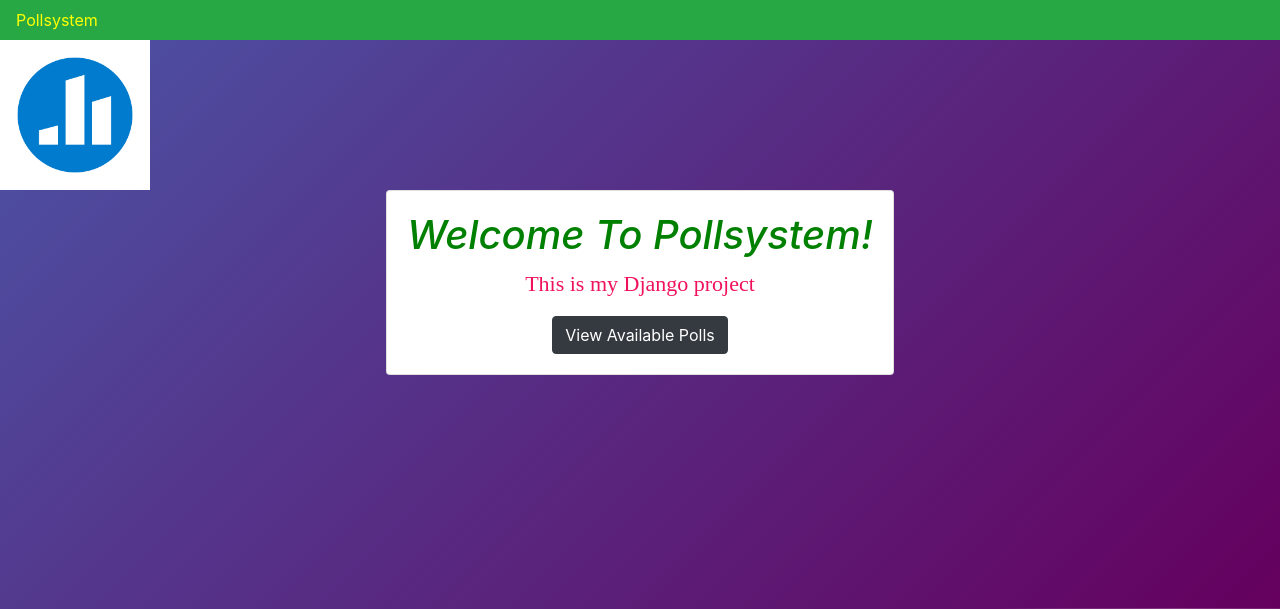
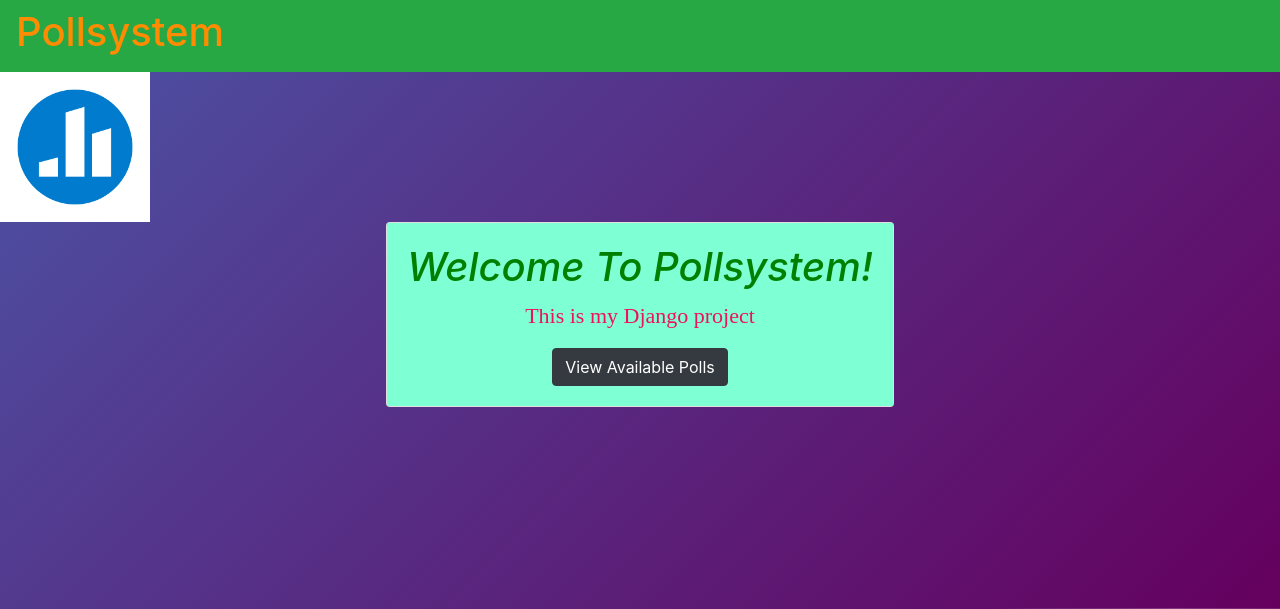
Before and after one commit to mohamadHaris07/polling-system, a Django app: page / in a window 1280 px wide. Shown: the top 609 px of the page. Run offline with Django 5.2, Linux system fonts and the light colour scheme; some libraries are stand-ins or nearby versions.

Commit message:
new commit

```diff
--- a/pollproject/pollapp/models.py
+++ b/pollproject/pollapp/models.py
@@ -5,6 +5,7 @@ class Question(models.Model):
 
     def __str__(self):
         return self.question_text
+
 
 
 class Choice(models.Model):
--- a/pollproject/pollproject/settings.py
+++ b/pollproject/pollproject/settings.py
@@ -126,3 +126,7 @@ STATICFILES_DIRS = [
 # https://docs.djangoproject.com/en/5.0/ref/settings/#default-auto-field
 
 DEFAULT_AUTO_FIELD = 'django.db.models.BigAutoField'
+
+
+MEDIA_ROOT = BASE_DIR / 'Upload'
+MEDIA_URL = '/media/'
--- a/pollproject/pollproject/urls.py
+++ b/pollproject/pollproject/urls.py
@@ -16,9 +16,11 @@ Including another URLconf
 """
 from django.contrib import admin
 from django.urls import include, path
+from django.conf.urls.static import static
+from django.conf import settings
 
 urlpatterns = [
     path('', include('pages.urls')),
     path('polls/', include('pollapp.urls')),
     path('admin/', admin.site.urls),
-]
+] + static(settings.MEDIA_URL, document_root=settings.MEDIA_ROOT)
--- a/pollproject/templates/base.html
+++ b/pollproject/templates/base.html
@@ -9,12 +9,13 @@
 		<link rel="stylesheet" href="{% static '/css/style.css'%}">
 
 	<title>Pollsystem {% block title %}{% endblock %}</title>
+
 </head>
 
 <body>
 	<!--NavBar-->
 	{% include 'partials/_navbar.html'%}
-	<img src="static/image/polling.png" height ="150">
+	<img src="static/image/polling.png" height ="150"  >
 	<div class="container">
 		<div class="row">
 			<div class=".col-md-6 m-auto">
--- a/pollproject/templates/pages/index.html
+++ b/pollproject/templates/pages/index.html
@@ -1,8 +1,8 @@
 {% extends 'base.html' %}
 {% block content %}
 
-<div class="card text-center">
-	<div class="card-body">
+<div class="card text-center" >
+	<div class="card-body" style="background-color:aquamarine">
 		<h1 style="color:green;font-style:italic;">Welcome To Pollsystem!</h1>
 		<p style="font-family: italic;font-size: 22px;color:rgb(239, 17, 91)">This is my  Django project </p>
 		<a class="btn btn-dark" href="{% url 'polls:index' %}">
--- a/pollproject/templates/partials/_navbar.html
+++ b/pollproject/templates/partials/_navbar.html
@@ -1,5 +1,6 @@
 <nav class="navbar bg-success ">
 	<div class="select2-container--disabled">
-		<a style="color:yellow; " >Pollsystem</a>
+
+		<h1 class= "text-center " style="color: darkorange;">Pollsystem</h1>
 	</div>
 </nav>
```
Also changed, not shown: pollproject/db.sqlite3.
